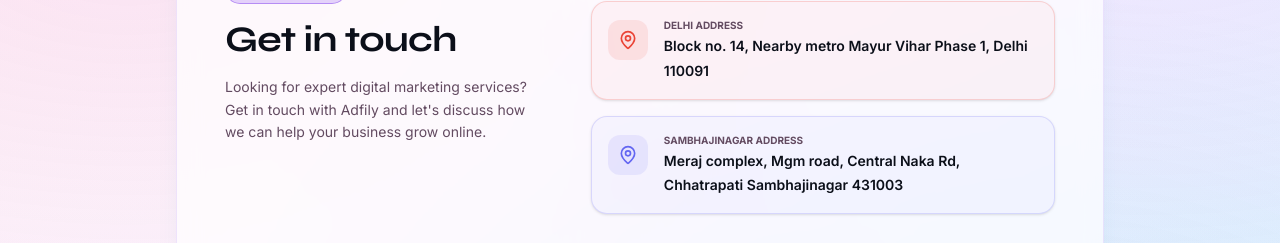
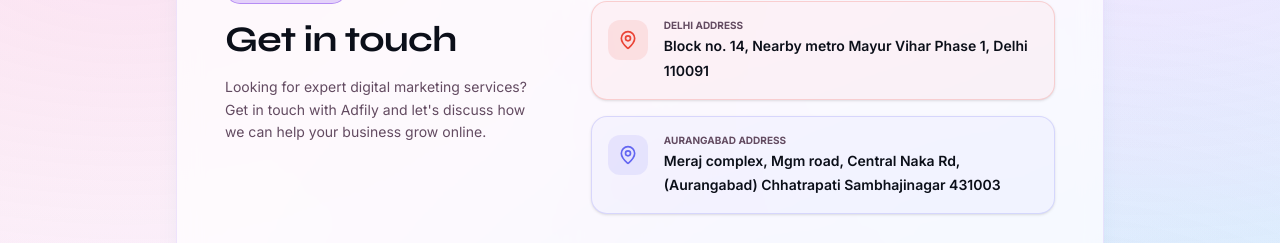
Before and after one commit to askit-org/adfily, a Next.js app: page / in a window 1280 px wide. Shown: the part 5020-5263 px from the top of the page. Built offline with nearby package versions, Linux system fonts and the light colour scheme.

Commit message:
added changes for address name

```diff
--- a/app/page.tsx
+++ b/app/page.tsx
@@ -1230,7 +1230,8 @@
                       Delhi Address
                     </span>
                     <span className="text-sm font-semibold text-foreground leading-relaxed">
-                      Block no. 14, Nearby metro Mayur Vihar Phase 1, Delhi 110091
+                      Block no. 14, Nearby metro Mayur Vihar Phase 1, Delhi
+                      110091
                     </span>
                   </div>
                 </div>
@@ -1241,10 +1242,11 @@
                   </div>
                   <div>
                     <span className="block text-[10px] uppercase font-bold text-muted-silver">
-                      Sambhajinagar Address
+                      Aurangabad Address
                     </span>
                     <span className="text-sm font-semibold text-foreground leading-relaxed">
-                      Meraj complex, Mgm road, Central Naka Rd, Chhatrapati Sambhajinagar 431003
+                      Meraj complex, Mgm road, Central Naka Rd, (Aurangabad)
+                      Chhatrapati Sambhajinagar 431003
                     </span>
                   </div>
                 </div>
@@ -1287,8 +1289,8 @@
         </div>
       </section>
 
-      {showInfluencerPopup && (
-        (isScrolled && !forceExpand) ? (
+      {showInfluencerPopup &&
+        (isScrolled && !forceExpand ? (
           <button
             onClick={() => setForceExpand(true)}
             title="Are you an Influencer? Apply Now!"
@@ -1328,8 +1330,7 @@
               </a>
             </div>
           </div>
-        )
-      )}
+        ))}
     </div>
   );
 }
```
